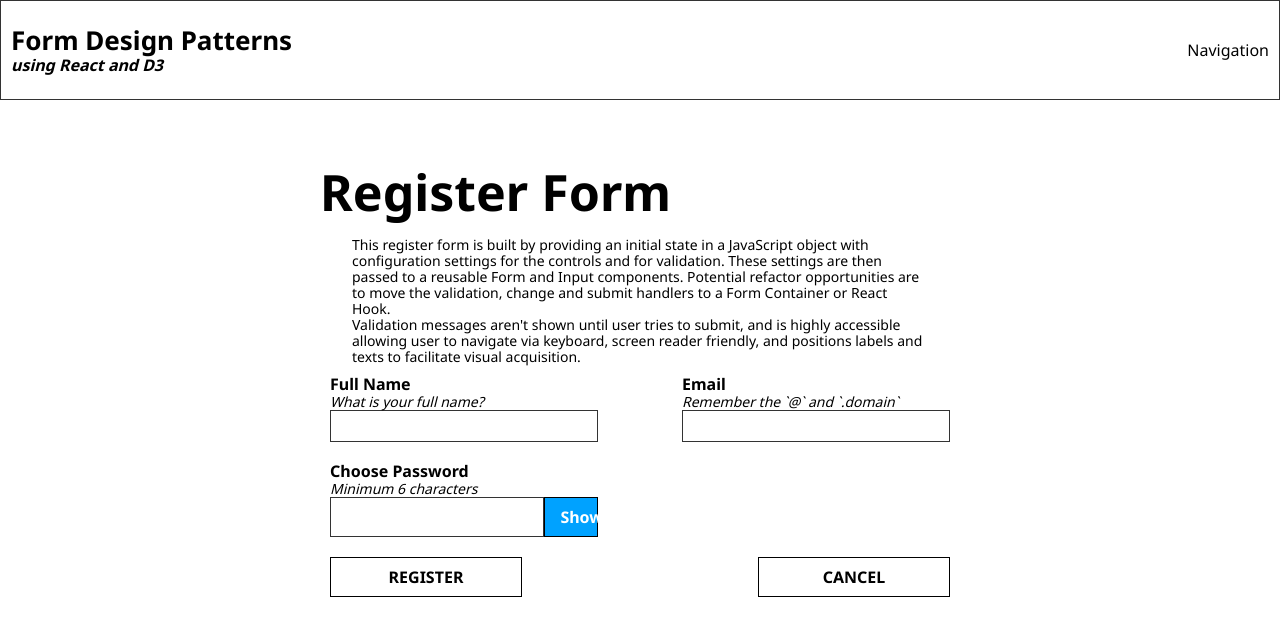
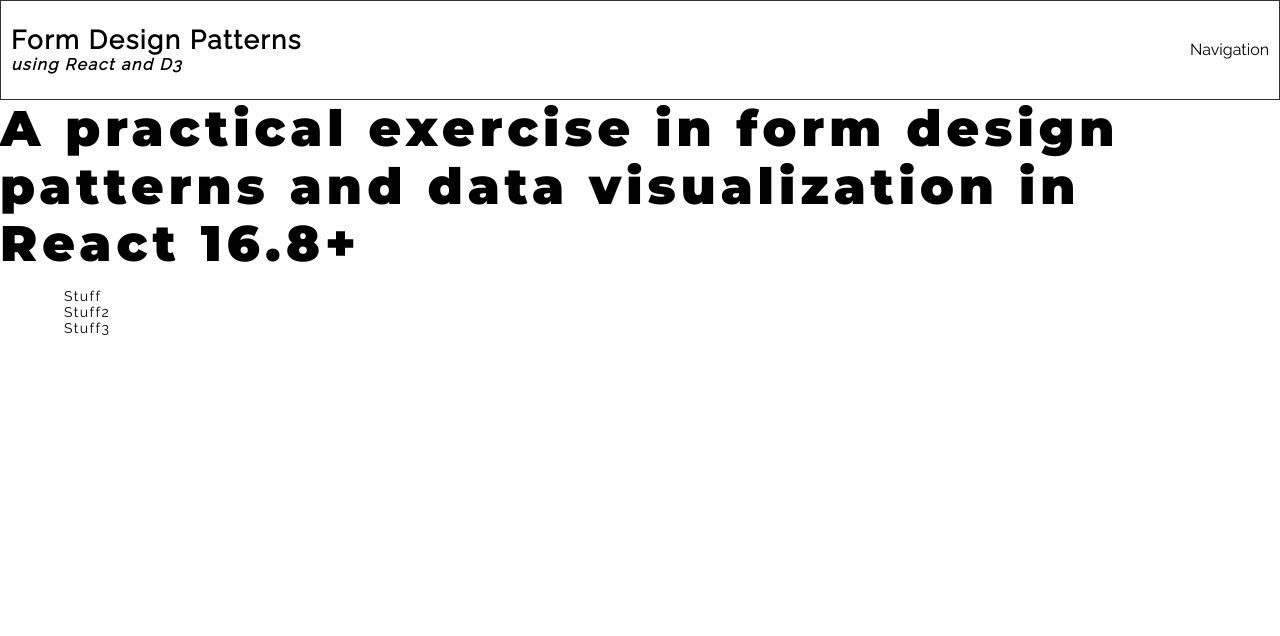
Before and after one commit to chiangs/react-d3-forms, a React (Create React App) app: page / in a window 1280 px wide. Shown: the top 636 px of the page. Built offline with nearby package versions, Linux system fonts and the light colour scheme.

Commit message:
routing to landing and register form

```diff
--- a/public/index.html
+++ b/public/index.html
@@ -3,8 +3,12 @@
 	<head>
 		<meta charset="utf-8" />
 		<link rel="preconnect" href="https://fonts.gstatic.com/" crossorigin />
+		<!-- <link
+			href="https://fonts.googleapis.com/css?family=Noto+Sans:400,700"
+			rel="stylesheet"
+		/> -->
 		<link
-			href="https://fonts.googleapis.com/css?family=Noto+Sans:400,700"
+			href="https://fonts.googleapis.com/css?family=Montserrat:400,900|Raleway"
 			rel="stylesheet"
 		/>
 		<link rel="shortcut icon" href="%PUBLIC_URL%/favicon.ico" />
--- a/src/App.js
+++ b/src/App.js
@@ -1,5 +1,7 @@
 import React, { Component } from 'react';
 import './App.css';
+import { ROUTES } from './_references/Constants';
+import { Route } from 'react-router-dom';
 import Layout from './view-containers/Layout/Layout';
 import Register from './view-containers/Register/Register';
 import Landing from './view-containers/Landing/Landing';
@@ -9,8 +11,8 @@
 		return (
 			<div className="App">
 				<Layout>
-					{/* <Landing /> */}
-					<Register />
+					<Route path={ROUTES.INDEX} component={Landing} exact />
+					<Route path={ROUTES.REGISTER} component={Register} />
 					{/* Login Form */}
 					{/* Ordering Form */}
 					{/* Multi-step form */}
--- /dev/null
+++ b/src/_references/Constants.js
@@ -0,0 +1,4 @@
+export const ROUTES = {
+	INDEX: '/',
+	REGISTER: 'forms/register'
+};
--- a/src/index.css
+++ b/src/index.css
@@ -1,5 +1,7 @@
 :root {
-	--font-main: 'Noto Sans', sans-serif;
+	/* --font-main: 'Noto Sans', sans-serif; */
+	--font-main: 'Montserrat', sans-serif;
+	--font-secondary: 'Raleway', sans-serif;
 	--black: #333333;
 	--white: #ffffff;
 	--grey: #cccccc;
@@ -55,7 +57,7 @@
 }
 
 body {
-	font-family: var(--font-main);
+	font-family: var(--font-secondary);
 	-webkit-font-smoothing: antialiased;
 	-moz-osx-font-smoothing: grayscale;
 }
@@ -67,16 +69,18 @@
 
 h1,
 h2,
-h3 {
+h3,
+h4,
+h5,
+h6 {
 	font-family: var(--font-main);
 	font-weight: bold;
+	letter-spacing: 0.1em;
 }
 
-h4,
-h5,
-h6,
 p {
-	font-family: var(--font-main);
+	font-family: var(--font-secondary);
+	letter-spacing: 0.1em;
 }
 
 ul {
@@ -97,6 +101,8 @@
 	border-radius: 0;
 	padding: 0.75em 1em;
 	background-color: transparent;
+	font-family: var(--font-main);
+	letter-spacing: 0.1em;
 }
 
 embed,
```
Also changed, not shown: src/view-containers/Checkout/Checkout.js (added), src/view-containers/Checkout/Checkout.module.css (added), src/view-containers/ExpenseForm/ExpenseForm.js (added), src/view-containers/ExpenseForm/ExpenseForm.module.css (added).
